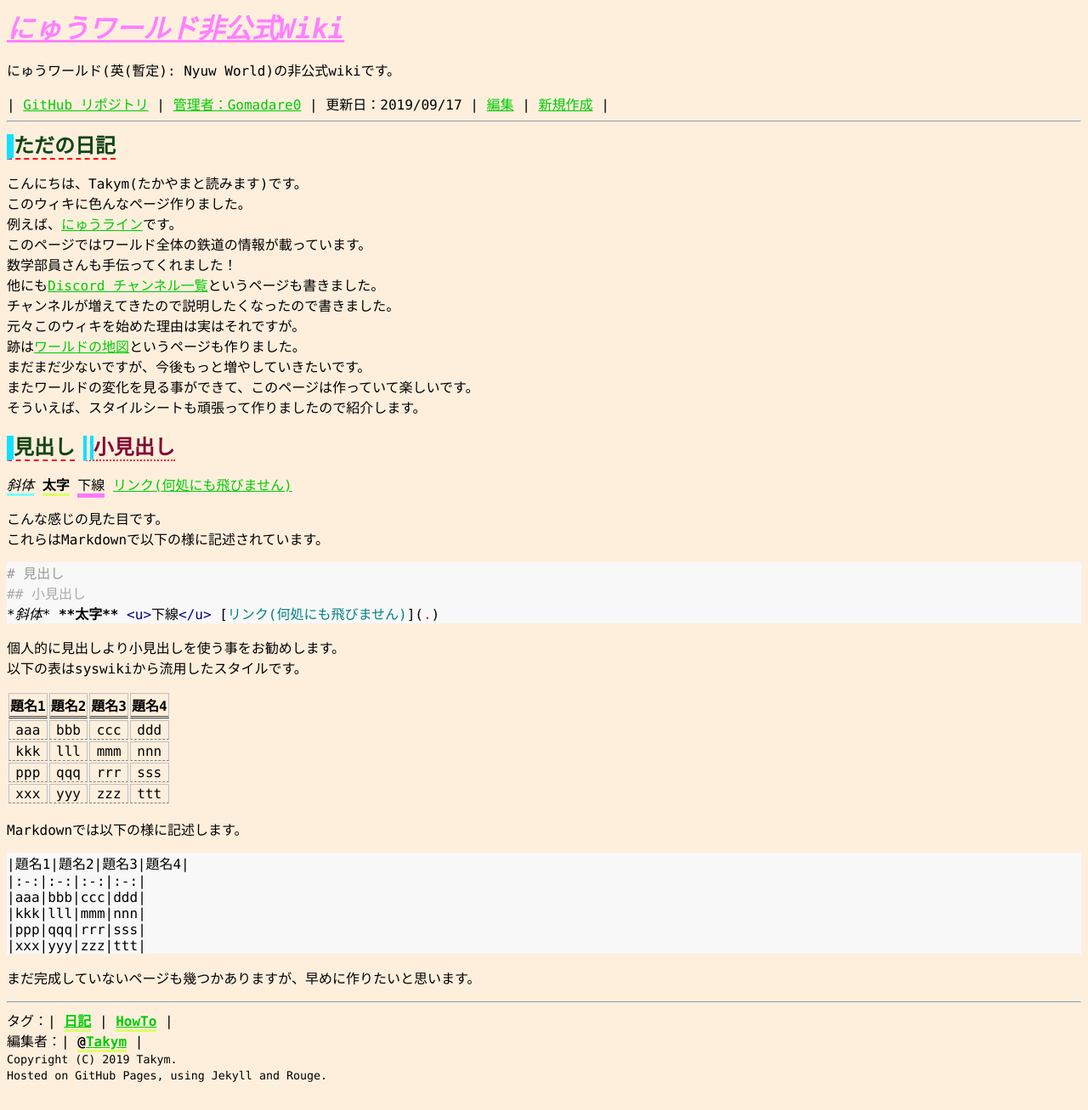
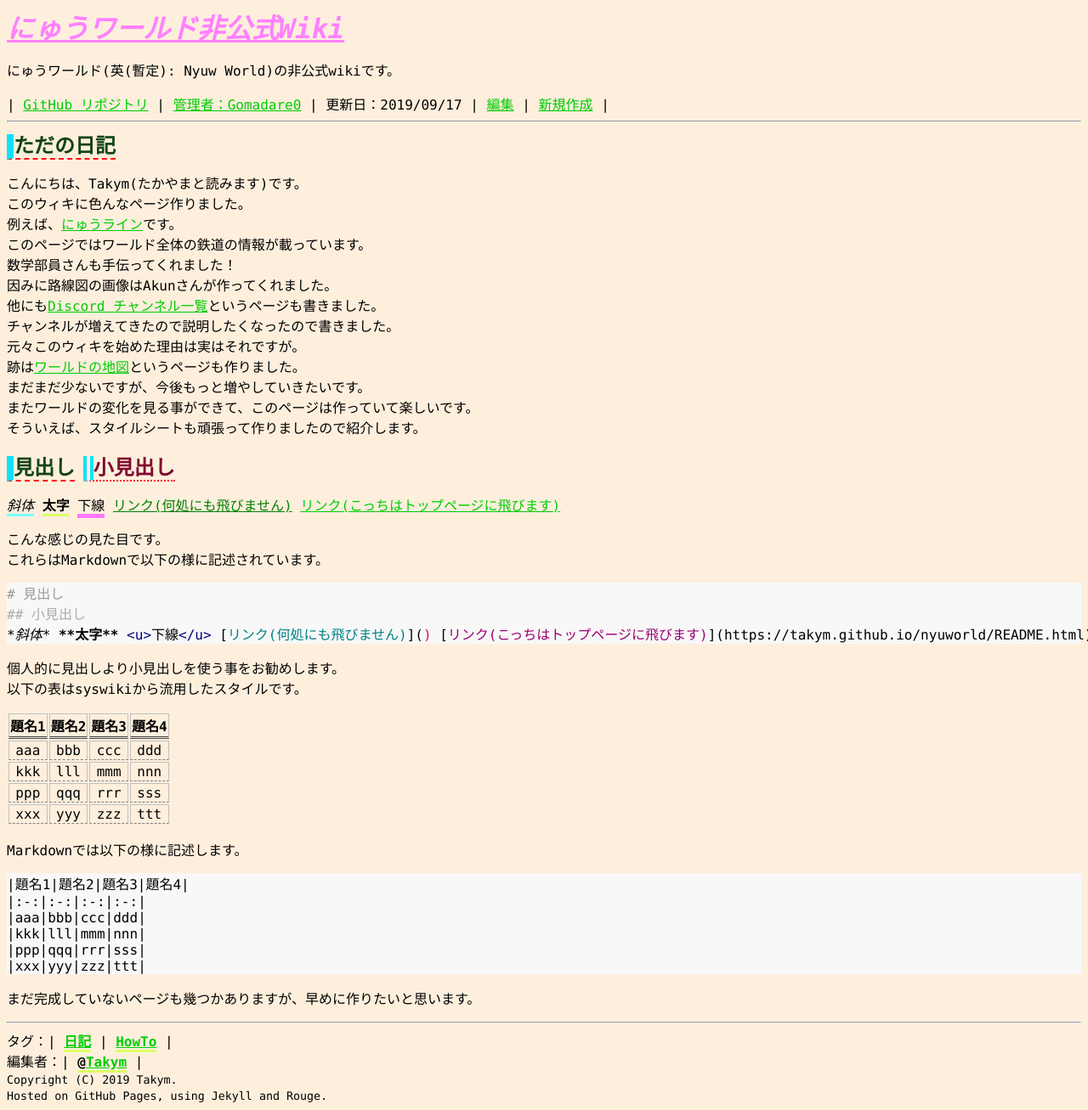
Before and after one commit to Gomadare0/nyuworld, a Jekyll site: the page built from _posts/2019-09-17-diary.md, in a window 1280 px wide. Shown: the whole page at 85% size. Built offline with Jekyll 4.4.1, drawn with Linux system fonts in a browser that asks for light colours; some web fonts are replaced; before the commit the page ends 1283 px from its top, so only the background shows below that.

Commit message:
ただの日記、リンク修正

````diff
--- a/_posts/2019-09-17-diary.md
+++ b/_posts/2019-09-17-diary.md
@@ -9,20 +9,21 @@
 ---
 こんにちは、Takym(たかやまと読みます)です。<br />
 このウィキに色んなページ作りました。<br />
-例えば、[にゅうライン](../nyuwline)です。<br />
+例えば、[にゅうライン](https://takym.github.io/nyuworld/nyuwline/)です。<br />
 このページではワールド全体の鉄道の情報が載っています。<br />
 数学部員さんも手伝ってくれました！<br />
-他にも[Discord チャンネル一覧](../discord.md)というページも書きました。<br />
+因みに路線図の画像はAkunさんが作ってくれました。<br />
+他にも[Discord チャンネル一覧](https://takym.github.io/nyuworld/discord.html)というページも書きました。<br />
 チャンネルが増えてきたので説明したくなったので書きました。<br />
 元々このウィキを始めた理由は実はそれですが。<br />
-跡は[ワールドの地図](../maps)というページも作りました。<br />
+跡は[ワールドの地図](https://takym.github.io/nyuworld/maps/)というページも作りました。<br />
 まだまだ少ないですが、今後もっと増やしていきたいです。<br />
 またワールドの変化を見る事ができて、このページは作っていて楽しいです。<br />
 そういえば、スタイルシートも頑張って作りましたので紹介します。<br />
 
 # 見出し
 ## 小見出し
-*斜体* **太字** <u>下線</u> [リンク(何処にも飛びません)](.)
+*斜体* **太字** <u>下線</u> [リンク(何処にも飛びません)]() [リンク(こっちはトップページに飛びます)](https://takym.github.io/nyuworld/README.html)
 
 こんな感じの見た目です。<br />
 これらはMarkdownで以下の様に記述されています。
@@ -30,7 +31,7 @@
 ```markdown
 # 見出し
 ## 小見出し
-*斜体* **太字** <u>下線</u> [リンク(何処にも飛びません)](.)
+*斜体* **太字** <u>下線</u> [リンク(何処にも飛びません)]() [リンク(こっちはトップページに飛びます)](https://takym.github.io/nyuworld/README.html)
 ```
 
 個人的に見出しより小見出しを使う事をお勧めします。<br />
````
